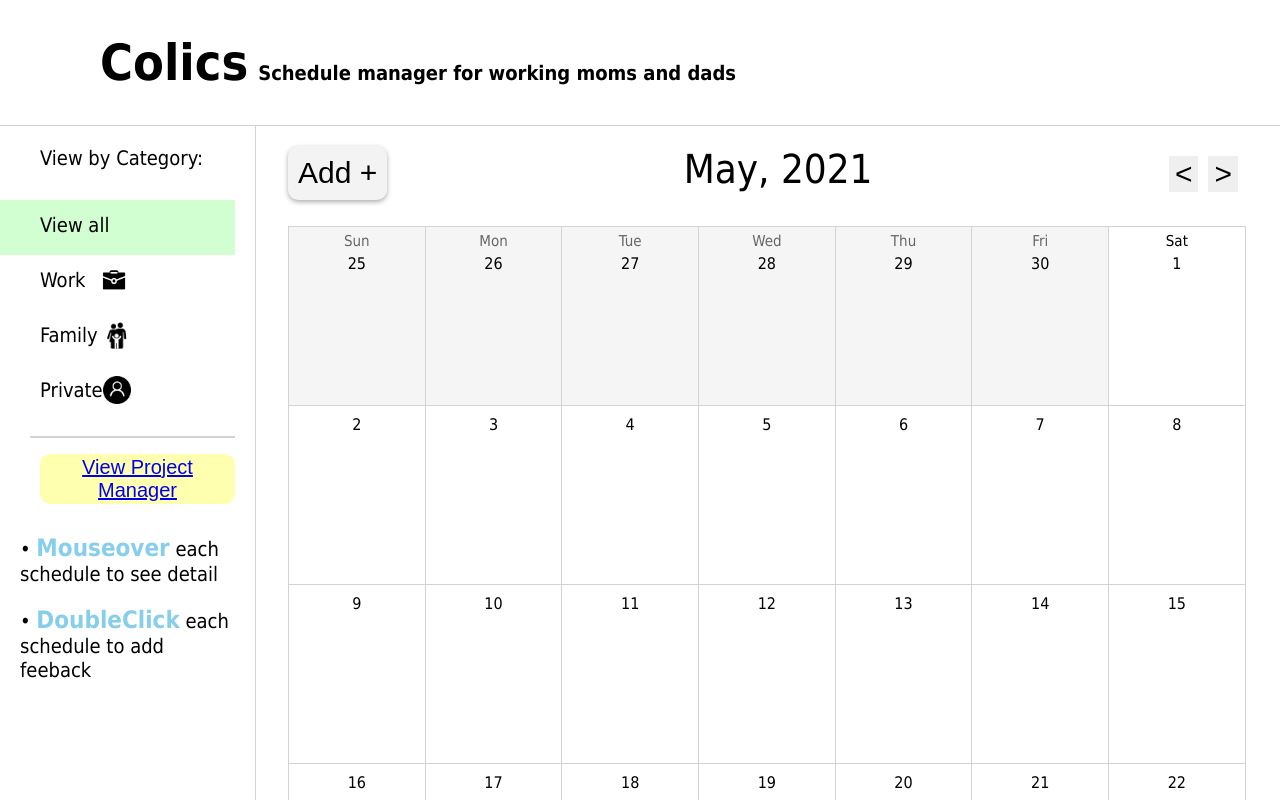
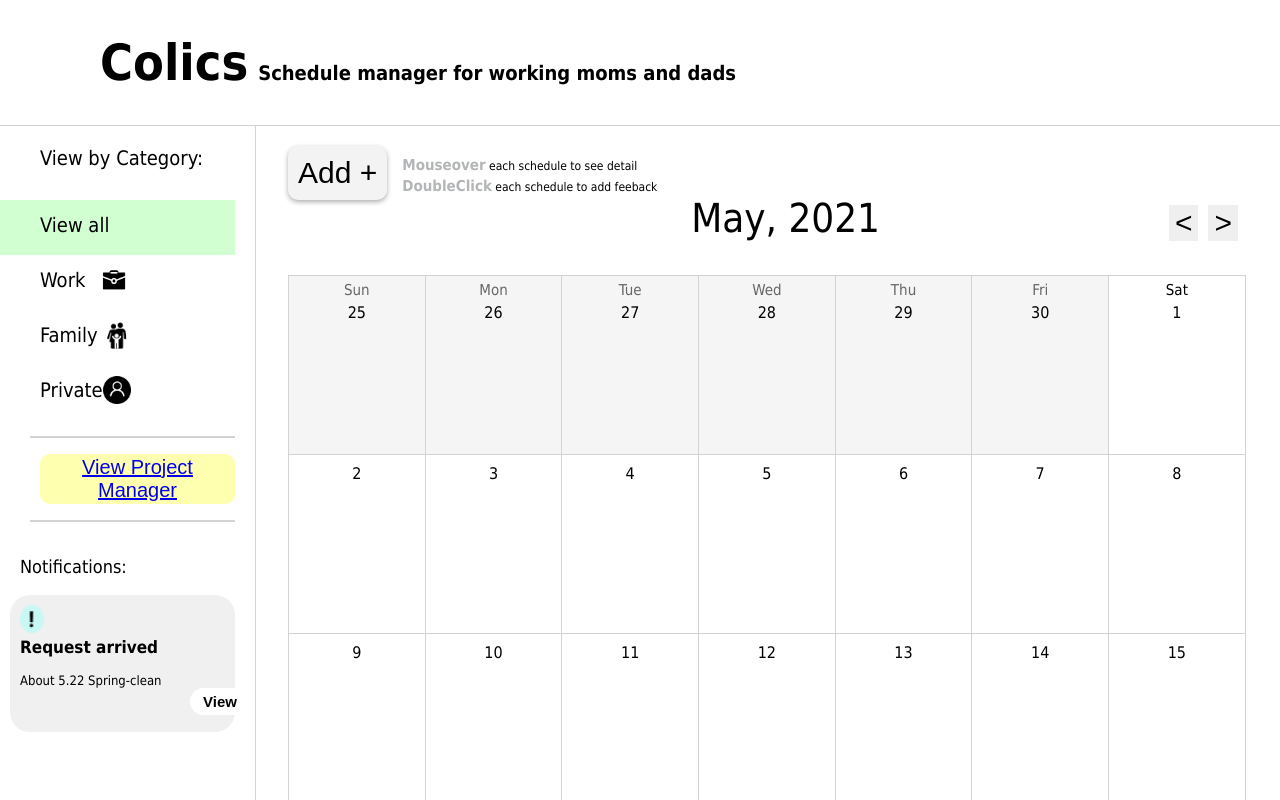
Before and after one commit to dbwk18/HCI-DesignProject, a React (Create React App) app: page /HCI-DesignProject/calendar in a window 1280 px wide. Shown: the top 800 px of the page. Built offline with nearby package versions, Linux system fonts and the light colour scheme; no server answers; the database is empty.

Commit message:
menubar add notification

```diff
--- a/src/Components/Calendar/Calendar.css
+++ b/src/Components/Calendar/Calendar.css
@@ -20,6 +20,7 @@ header {
   font-size: 30px;
   padding: 10px;
   padding-left: 10px;
+  margin-right: 15px;
   background-color: rgb(243, 243, 243);
   border: none;
   float: left;
@@ -27,6 +28,30 @@ header {
   cursor: pointer;
   box-shadow: rgb(173, 173, 173) 0px 2px 5px;
 
+}
+
+.category-help {
+  margin-top: 10px;
+  margin-left: 50px;
+  align-self: center;
+  display: flex;
+  flex-direction: column;
+}
+
+.category-help-1 {
+  font-size: 12px;
+  flex-basis:5px;
+  margin-bottom: 3px;
+}
+.category-help-2 {
+  font-size: 12px;
+  flex-basis: 5px;
+}
+
+.stress {
+  font-weight: bolder;
+  font-size: 15px;
+  color: rgb(179, 181, 182);
 }
 
 #calendar-changemonth button{
--- a/src/Components/Calendar/Calendar.js
+++ b/src/Components/Calendar/Calendar.js
@@ -218,6 +218,14 @@ function Calendar(props){
         <div className = 'calendar-box'>
             <div id = 'header-wrap'>
                 <button id = 'calendar-add' onClick = {evt => {add_schedule(evt)}}>Add +</button>
+                <div className = 'category-help'>
+                    <div className = 'category-help-1'>
+                        <span className = 'stress'>Mouseover</span> each schedule to see detail
+                    </div>
+                    <div className = 'category-help-2'>
+                        <span className = 'stress'>DoubleClick</span> each schedule to add feeback
+                    </div>
+                </div>
                 <div id = 'calendar-changemonth'>
                     <button id = 'calendar-nextmonth' onClick = {evt => {see_next_month(month)}}>&#62;</button>
                     <button id = 'calendar-prevmonth' onClick = {evt => {see_prev_month(month)}}>&#60;</button>
--- a/src/Components/Menubar/Menubar.css
+++ b/src/Components/Menubar/Menubar.css
@@ -56,7 +56,41 @@
   background-color: #ffdcfb;
 }
 
-.category-help {
+#notifications {
+  font-size: 18px;
+  margin-left: 20px;
+}
+
+.request {
+  margin-left: 10px;
+  width: rem;
+  height: 10%;
+  background-color: rgb(240, 240, 240);
+  padding: 10px 10px 10px 10px;
+  border-radius: 20px;
+}
+.request-arrived {
+  font-weight: bold;
+  font-size: 17px
+}
+.request-content {
+  font-size: 13px;
+}
+
+.request-view {
+  border: none;
+  background-color: rgb(255, 255, 255);
+  width: 60px;
+  border-radius: 15px;
+  padding: 5px 5px 5px 5px;
+  font-size: 15px;
+  font-weight: bold;
+  margin-left: 170px;
+  margin-top: 0px;
+
+}
+
+/* .category-help {
   margin-top: 30px;
   margin-left: 20px;
   align-self: center;
@@ -72,10 +106,10 @@
 .category-help-2 {
   font-size: 20px;
   flex-basis: 50px;
-}
+} */
 
-.stress {
+/* .stress {
   font-weight: bolder;
   font-size: 24px;
   color: skyblue;
-}
+} */
--- a/src/Components/Menubar/Menubar.js
+++ b/src/Components/Menubar/Menubar.js
@@ -4,7 +4,7 @@ import {useHistory} from "react-router";
 import './Menubar.css'
 import { Link } from 'react-router-dom';
 
-
+import img_notification from '../../Icons/img_notification.png';
 import img_work from '../../Icons/work.png';
 import img_family from '../../Icons/family.png';
 import img_private from '../../Icons/private.png';
@@ -160,14 +160,24 @@ function Menubar(props){
             <button id = 'category-project'>
                 <Link to='/Projects'>View Project Manager</Link>
             </button>
-            <div className = 'category-help'>
+            {/* <div className = 'category-help'>
                 <div className = 'category-help-1'>
                     &bull; <span className = 'stress'>Mouseover</span> each schedule to see detail
                 </div>
                 <div className = 'category-help-2'>
                     &bull; <span className = 'stress'>DoubleClick</span> each schedule to add feeback
                 </div>
+            </div> */}
+            <p className = 'sidemenu-left-border'></p>
+            <p id = "notifications">Notifications:</p>
+            <div className = 'request' id= 'request-1'>
+                <img src = {img_notification} width = "30" /> <div className = 'request-arrived'>Request arrived</div>
+                <p></p><div className = 'request-content'>About 5.22 Spring-clean</div>
+                <input type="button" className = 'request-view' value = "View"/>
             </div>
+            {/* <div className = 'request' id= 'request-2'>
+
+            </div> */}
         </div>
     )
 }
--- a/src/Components/Message/Message.js
+++ b/src/Components/Message/Message.js
@@ -50,7 +50,7 @@ function Message (props) {
     return(
         <div className = {'message message-row' + props.row + '-' + props.data.loc + ' message-col' + props.col} id = {props.id + '-message'}>
             <div className = 'message-header'>
-                <div className = 'message-header-text'>Set Schedule</div>
+                <div className = 'message-header-text'>Edit Schedule</div>
                 <div className = 'message-header-close' onClick = {evt => close_messagebox()}>&times;</div>
             </div>
             <div className = 'message-body'>
@@ -100,7 +100,7 @@ function Message (props) {
                         <select className = 'message-body-input' id = {props.id + '-owner'} onChange = {evt => change_owner(evt)} defaultValue = {props.data.owner}>
                             <option value = ''>Not selected</option>
                             <option value = 'me'>Me</option>
-                            <option value = 'partner'>MinSeok Yoo(Partner)</option>
+                            <option value = 'partner'>Pass to:  MinSeok Yoo(Partner)</option>
                         </select>
                     </div>
                     :
--- a/src/Components/Message/Messenger.css
+++ b/src/Components/Message/Messenger.css
@@ -6,6 +6,10 @@
   box-shadow: rgb(173, 173, 173) 1px 3px 3px;
   display: none;
   z-index: 1000;
+}
+
+#red{
+  color:rgb(168, 41, 41);
 }
 
 .message-header {
--- a/src/Components/Schedule/Schedule.js
+++ b/src/Components/Schedule/Schedule.js
@@ -8,6 +8,7 @@ import img_good from '../../Icons/smile.png';
 import img_hmm from '../../Icons/hmm.png';
 import img_bad from '../../Icons/bad.png';
 import img_you from '../../Icons/img_you.png';
+import img_partner from '../../Icons/img_partner.png';
 import img_sent from '../../Icons/img_sent.png';
 import img_sending from '../../Icons/img_sending.png';
 
--- a/src/Pages/Projectpage/Projectpage.js
+++ b/src/Pages/Projectpage/Projectpage.js
@@ -3,7 +3,7 @@ import './Projectpage.css';
 import React from 'react';
 import { Link } from 'react-router-dom';
 import Header from '../../Components/Header/Header'
-// import Projectmenu from '../../Components/Projectmenu/Projectmenu'
+//import Projectmenu from '../../Components/Projectmenu/Projectmenu'
 import Timeline from '../../Components/Timeline/Timeline'
 
 function Projectpage() {
@@ -16,7 +16,7 @@ function Projectpage() {
             </div>
             <div className = 'mainContainer'>
                 <div className='projectmenuContainer'>
-                    <Projectmenu />
+                    {/* <Projectmenu /> */}
                     {/* <button className = 'doneprojectBtn'>Done Projects</button> */}
 
                 </div>
```
Also changed, not shown: src/Icons/img_notification.png (added), src/Icons/img_partner.png (added).
